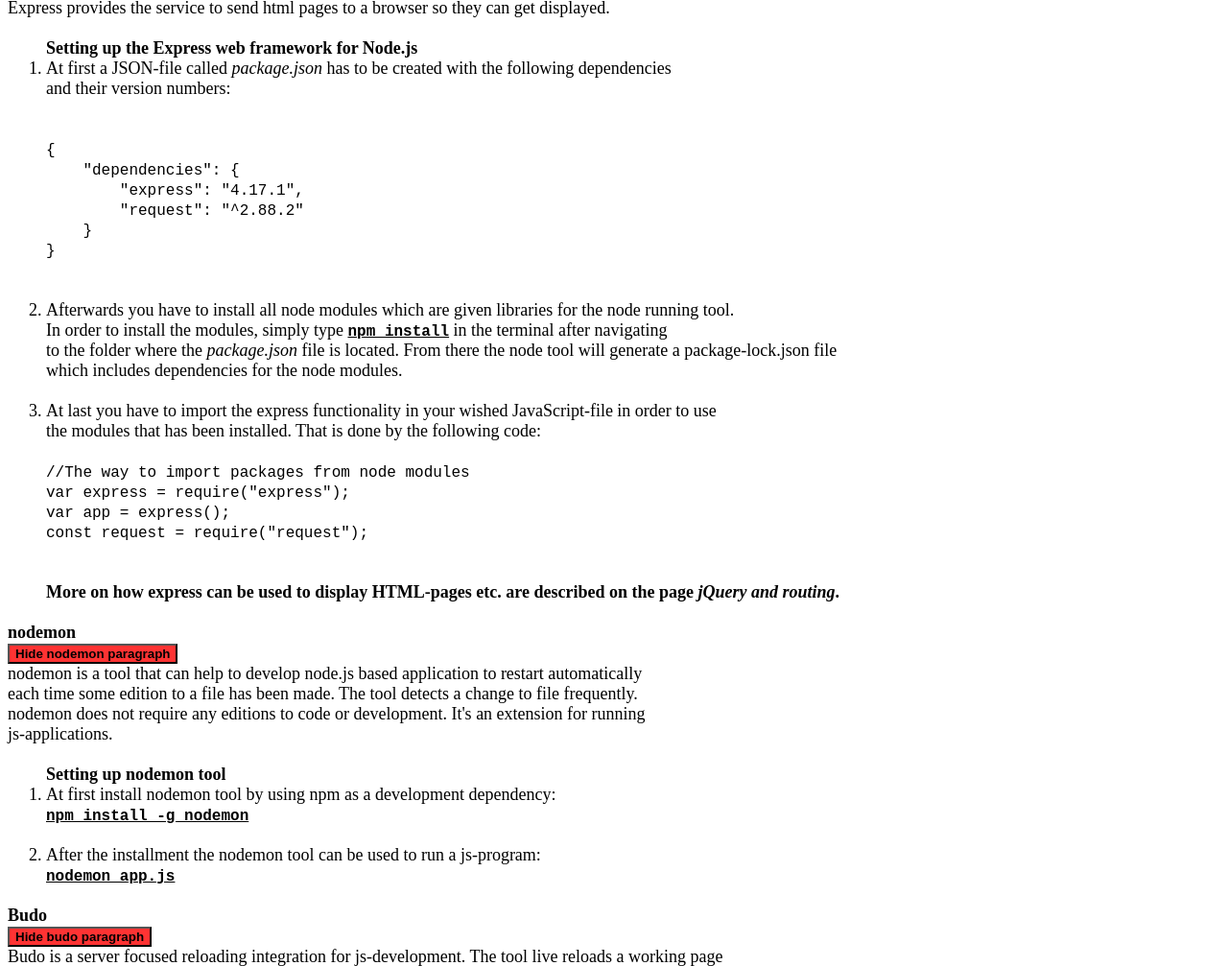
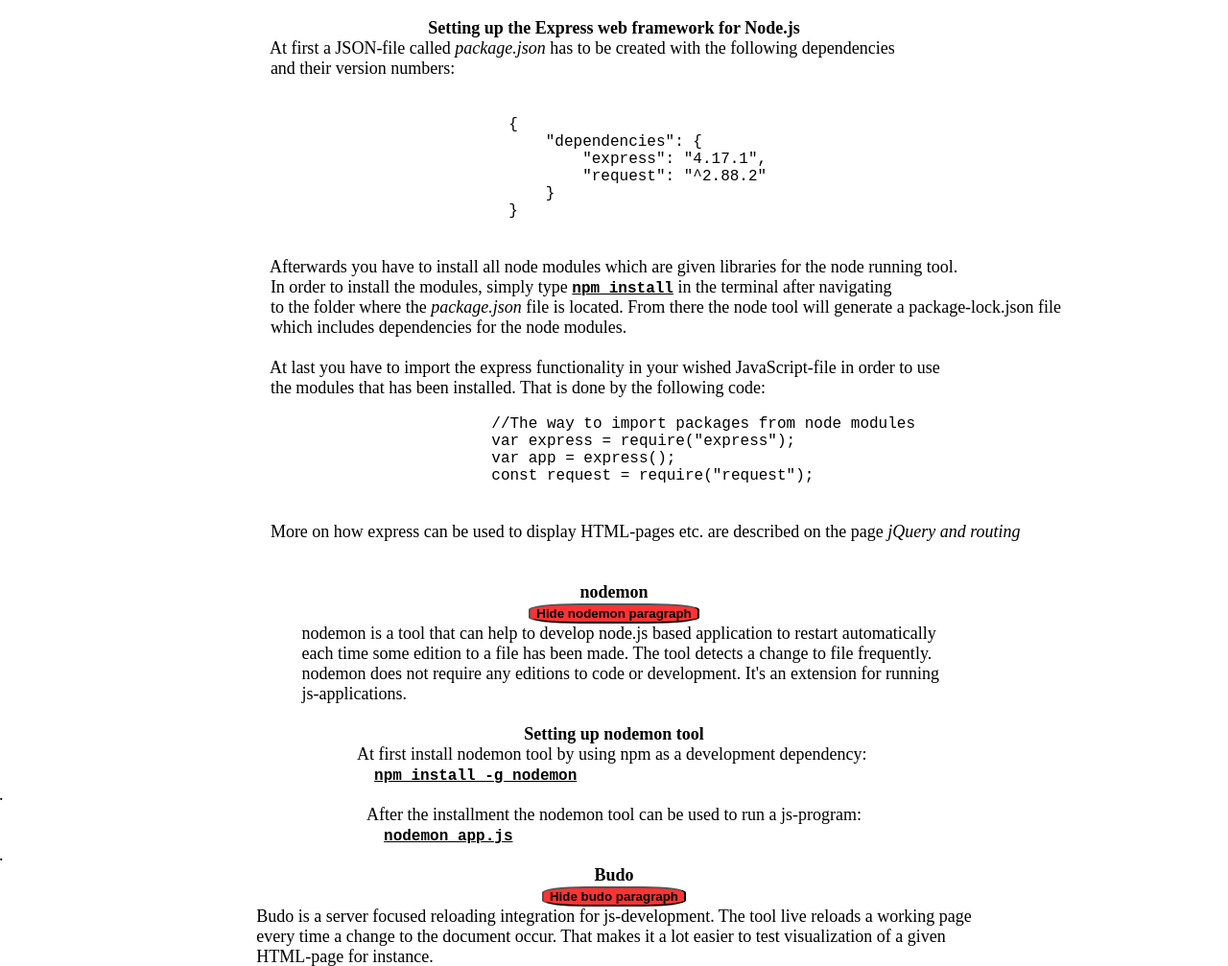
Before and after one commit to Jepp0103/Mandatory_1, a plain HTML site: page resources/commandsAndTools.html in a window 1280 px wide. Shown: the part 614-1621 px from the top of the page at 96% size. Drawn offline with nearby package versions, Linux system fonts and the light colour scheme.

Commit message:
Alligning and beautifications

```diff
--- a/jQueries/commandsAndToolsjQuery.js
+++ b/jQueries/commandsAndToolsjQuery.js
@@ -1,5 +1,5 @@
 //jQuery hide and show buttons for the commandsAndTools page
-
+   //Hiding all paragraphs by default when entering page
   //Node paragraph
     var nodeButton = "#nodeButton"
     var nodeInfo = "#nodeInfo, #nodeRunningInfo"
--- a/public/stylesheet.css
+++ b/public/stylesheet.css
@@ -4,6 +4,8 @@
     padding: 0;
     font-size: large;
     font-family: 'Times New Roman';
+    margin-left: auto;
+    margin-right: auto;
 }
 
 code {
@@ -11,5 +13,15 @@
 }
 
 button {
+    border-radius: 30%;
     font-weight: bold;
 }
+
+body {
+    text-align: center;
+}
+
+code, pre {
+    display: inline-block;
+    text-align: left;
+}
--- a/resources/commandsAndTools.html
+++ b/resources/commandsAndTools.html
@@ -7,6 +7,7 @@
     <title>Commands and tools</title>
 </head>
 <body>
+    <div>
         <form action="/">
             <button id="backToMainButton" href="/">Back to main page</button>
         </form>
@@ -27,13 +28,12 @@
     name of the service to run JavaScript.
                             </pre>
                         </p>
-                    <dd id = "nodeRunningInfo">
+                        <dt id = "nodeRunningInfo">
                             <h5>How to run a JavaScript file with Node</h5>
                             <p>
                                 <pre>
-At first the user navigates to a specific folder where the given JS-file is located.
-That can be done by using the <code><b><u>cd</u></b></code> command and then use the tab button
-on the keyboard to browse into the right folder. After accessing the right source folder,
+    At first the user navigates to a specific folder where the given JS-file is located. That can be done by using the <code><b><u>cd</u></b></code>
+    command and then use the tab button on the keyboard to browse into the right folder. After accessing the right source folder,
     the given js-program can be run with the following command:
                                 </pre>
                             </p>
@@ -41,7 +41,7 @@
                                 PS C:\Users\Jeppe N. Dyekjær\Documents\3._Datamatiker\Git_projekter_4_semester\Node_JS\Mandatory_1>
                                 <u><b>node app.js</b></u>
                             </code>
-                    </dd>
+                        </dt>
                     </dt>
                     <br>
                     <dt>
@@ -57,16 +57,13 @@
                                 </pre>
                             </p>
                     </dt>
-                   <dd id = "setupExpressInfo">
+                    <dt id = "setupExpressInfo">
                         <h5>Setting up the Express web framework for Node.js</h5>
                             <p>
-                            <ol>
-                                <li>
                                 <pre>
                         At first a JSON-file called <i>package.json</i> has to be created with the following dependencies
                         and their version numbers:
-                                    </pre>
-                                    <pre>
+
                             <code>
                         {
                             "dependencies": {
@@ -75,18 +72,12 @@
                             }
                         }
                             </code>
-                                    </pre>
-                                </li>
-                                <li>
-                                    <pre>
+
                         Afterwards you have to install all node modules which are given libraries for the node running tool.
                         In order to install the modules, simply type <code><b><u>npm install</u></b></code> in the terminal after navigating
                         to the folder where the <i>package.json</i> file is located. From there the node tool will generate a package-lock.json file
                         which includes dependencies for the node modules.
-                                    </pre>
-                                </li>
-                                <li>
-                                    <pre>
+
                         At last you have to import the express functionality in your wished JavaScript-file in order to use
                         the modules that has been installed. That is done by the following code:
                         <code>
@@ -95,14 +86,10 @@
                         var app = express();
                         const request = require("request");
                         </code>
+
+                        More on how express can be used to display HTML-pages etc. are described on the page <i>jQuery and routing</i>
                                 </pre>
-                                </li>
-                            </ol>
-                        </p>
-                        <p>
-                           <b> More on how express can be used to display HTML-pages etc. are described on the page <i>jQuery and routing</i>.</b>
-                        </p>
-                    </dd>
+                        </dt>
                         <br>
                     <dt>
                         <h4>nodemon</h4>
@@ -115,7 +102,7 @@
     js-applications.
                             </pre>
                         </p>
-                    <dd id = "setupnodemonInfo">
+                        <dt id = "setupnodemonInfo">
                             <h5>Setting up nodemon tool</h5>
                             <ol>
                                 <li>
@@ -131,7 +118,7 @@
                                     </pre>
                                 </li>
                             </ol>
-                    </dd>
+                        </dt>
                     </dt>
                     <dt>
                         <h4>Budo</h4>
@@ -143,7 +130,7 @@
 HTML-page for instance.
                             </pre>
                         </p>
-                        <dd id = "setupBudoInfo">
+                            <dt id = "setupBudoInfo">
                                 <h5>Setting up the Bundo tool</h5>
                                 <ol>
                                     <li>
@@ -164,7 +151,7 @@
     </p>
                                     </li>
                                 </ol>
-                        </dd>
+                            </dt>
                         </p>
                     </dt>
                 </section>
@@ -173,5 +160,6 @@
     <script src="https://ajax.googleapis.com/ajax/libs/jquery/3.4.1/jquery.min.js"></script>
     <script src="../jQueries/commandsAndToolsjQuery.js"></script>
     <script src="../jQueries/generaljQuery.js"></script>
+    </div>
 </body>
 </html>
```
Also changed, not shown: resources/jQuery.html (+8 -4 lines), resources/main.html (+1 -0 lines), resources/objectsAndStrings.html (+4 -11 lines). Lines whose indentation alone changed are shown as unchanged.
